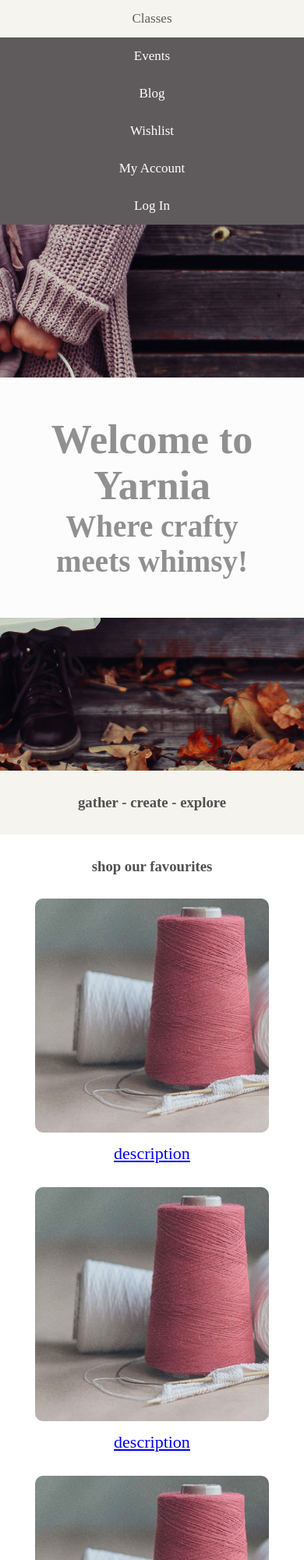
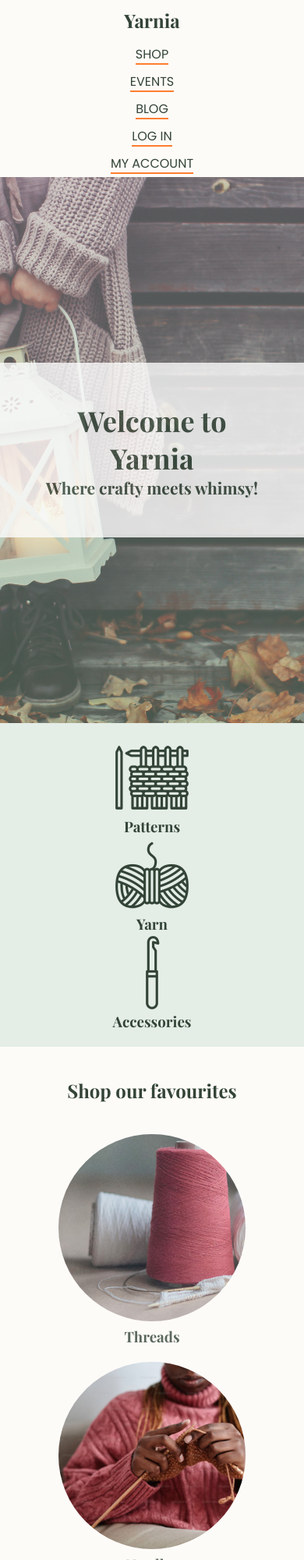
Before and after one commit to reb84/Yarnia, a plain HTML site: page index.html in a window 390 px wide. Shown: the top 2000 px of the page at 78% size. Drawn offline with nearby package versions, Linux system fonts and the light colour scheme; a web font is replaced by a local one.

Commit message:
redesign & responsiveness

```diff
--- a/index.html
+++ b/index.html
@@ -3,8 +3,14 @@
   <head>
     <meta charset="UTF-8" />
     <meta name="viewport" content="width=device-width, initial-scale=1.0" />
-    <title>Yarnia</title>
-    <!-- google fonts -->
+    <title>Yarnia - Craft & Whimsy</title>
+    <!--GOOGLE FONTS-->
+    <link rel="preconnect" href="https://fonts.googleapis.com" />
+    <link rel="preconnect" href="https://fonts.gstatic.com" crossorigin />
+    <link
+      href="https://fonts.googleapis.com/css2?family=Playfair+Display:ital,wght@0,400..900;1,400..900&family=Poppins:ital,wght@0,100;0,200;0,300;0,400;0,500;0,600;0,700;0,800;0,900;1,100;1,200;1,300;1,400;1,500;1,600;1,700;1,800;1,900&display=swap"
+      rel="stylesheet"
+    />
 
     <!-- stylesheet -->
     <link rel="stylesheet" href="/styles.css" />
@@ -13,18 +19,17 @@
     <!-- navigation -->
     <nav>
       <div class="container">
-        <div class="topnav">
-          <!-- Left-aligned links (default) -->
-          <a href="#">Classes</a>
-          <a href="#">Events</a>
-          <a href="#">Blog</a>
-
-          <!-- Right-aligned links -->
-          <div class="topnav-right">
-            <a href="#">Wishlist</a>
-            <a href="#">My Account</a>
-            <a href="#">Log In</a>
-          </div>
+        <div class="nav-logo">
+          <h2>Yarnia</h2>
+        </div>
+        <div class="nav">
+          <ul class="nav-menu">
+            <li class="nav-item"><a href="#">Shop</a></li>
+            <li class="nav-item"><a href="#">Events</a></li>
+            <li class="nav-item"><a href="#">Blog</a></li>
+            <li class="nav-item"><a href="#">Log In</a></li>
+            <li class="nav-item"><a href="#">My Account</a></li>
+          </ul>
         </div>
       </div>
     </nav>
@@ -32,34 +37,103 @@
       <div class="hero">
         <div class="hero-text">
           <h1>Welcome to Yarnia</h1>
-          <h2>Where crafty meets whimsy!</h2>
+          <h3>Where crafty meets whimsy!</h3>
         </div>
       </div>
     </header>
-    <main>
-      <div class="statement"><h3>gather - create - explore</h3></div>
-      <div class="shop">
-        <div class="container">
-          <h3>shop our favourites</h3>
 
-          <div class="favourites">
-            <div class="faveitem">
-              <div class="fave-img"><img src="imgs\shop01.jpg" /></div>
-              <span><a href="#">description</a></span>
+    <!-- statement -->
+
+    <section class="statement-container">
+      <div class="container">
+        <div class="statements">
+          <div class="statement-box">
+            <img src="imgs\yicon1.png" />
+            <h3>Patterns</h3>
+          </div>
+          <div class="statement-box">
+            <img src="imgs\yicon3.png" />
+            <h3>Yarn</h3>
+          </div>
+          <div class="statement-box">
+            <img src="imgs\yicon2.png" />
+            <h3>Accessories</h3>
+          </div>
+        </div>
+      </div>
+    </section>
+
+    <!-- shopping -->
+
+    <section class="shopping-container">
+      <div class="container">
+        <h2>Shop our favourites</h2>
+        <div class="shopping">
+          <div class="shopping-box">
+            <a href="#"><img src="imgs\shop01.jpg" /></a>
+            <h3>Threads</h3>
+          </div>
+          <div class="shopping-box">
+            <a href="#"><img src="imgs\shop02.jpg" /></a>
+            <h3>Needles</h3>
+          </div>
+          <div class="shopping-box">
+            <a href="#"><img src="imgs\shop05.jpg" /></a>
+            <h3>Yarn</h3>
+          </div>
+          <div class="shopping-box">
+            <a href="#"><img src="imgs\shop03.jpg" /></a>
+            <h3>Patterns</h3>
+          </div>
+          <div class="shopping-box">
+            <a href="#"><img src="imgs\shop06.jpg" /></a>
+            <h3>Extras</h3>
+          </div>
+        </div>
+        <div class="button-main">
+          <a class="section-button" href="#" title="Click for the full range">Shop All</a>
+        </div>
+      </div>
+    </section>
+
+    <!-- patterns -->
+
+    <section class="pattern-container">
+      <div class="container">
+        <h2>Pattern Library</h2>
+        <div class="patterns">
+          <div class="pattern-row">
+            <div class="pattern-column">
+              <img src="/imgs/pat01.jpg" />
+              <img src="/imgs/pat02.jpg" />
             </div>
-            <div class="faveitem">
-              <div class="fave-img"><img src="imgs\shop01.jpg" /></div>
-              <span><a href="#">description</a></span>
+            <div class="pattern-column">
+              <img src="/imgs/pat05.jpg" />
+              <img src="/imgs/pat03.jpg" />
             </div>
-            <div class="faveitem">
-              <div class="fave-img"><img src="imgs\shop01.jpg" /></div>
-              <span><a href="#">description</a></span>
+            <div class="pattern-column">
+              <img src="/imgs/pat04.jpg" />
+              <img src="/imgs/pat06.jpg" />
+            </div>
+            <div class="pattern-column">
+              <img src="/imgs/pat08.jpg" />
+              <img src="/imgs/pat07.jpg" />
             </div>
           </div>
-          <!-- TESTING -->
+        </div>
+        <div class="button-main">
+          <a class="section-button" href="#" title="See our full pattern library"
+            >Shop All Patterns</a
+          >
         </div>
       </div>
-    </main>
-    <footer><h1>FOOTER STUFF</h1></footer>
+    </section>
+
+    <footer class="footer">
+      <p>
+        @Rebecca Upton. 2024. Website made for Codecademy Challenge. Knitting icons created by
+        <a href="https://www.flaticon.com/free-icons/knitting" title="knitting icons">Iconixar</a>.
+      </p>
+    </footer>
   </body>
 </html>
--- a/styles.css
+++ b/styles.css
@@ -8,52 +8,77 @@ body {
   scroll-behavior: smooth;
   margin: 0;
   padding: 0;
-  background-color: #f5f4ef;
-  color: #534f50;
+  background-color: #fdfbf8;
+  color: #334437;
   text-align: center;
   font-size: 16px;
+  font-family: "Poppins", sans-serif;
+}
+
+h1,
+h2,
+h3,
+h4 {
+  font-family: "Playfair Display", serif;
+  color: #334437;
 }
 
 /*sizing*/
 
 .container {
   margin: 0 auto;
-  max-width: 1250px;
+  max-width: 90%;
 }
 
 /* navigation */
 
-nav,
-footer {
-  background-color: #5f5b5c;
+nav {
+  width: 100%;
 }
 
-.topnav {
-  position: relative;
-  overflow: hidden;
+.nav-logo {
+  padding: 10px 0;
 }
 
-.topnav a {
-  float: left;
-  color: #fff;
-  text-align: center;
-  padding: 14px 16px;
-  text-decoration: none;
-  font-size: 17px;
-}
-.topnav a:hover {
-  background-color: #f5f4ef;
-  color: #5f5b5c;
+.nav {
+  width: 100%;
+  display: flex;
+  justify-content: center;
+  align-items: center;
 }
 
-.topnav-right {
-  float: right;
+.nav-menu {
+  width: 90%;
+  list-style: none;
+  display: inline-flex;
+  justify-content: space-around;
+  margin-top: 0;
+  padding: 10px 0;
+}
+
+.nav-item {
+  padding: 5px;
+}
+
+.nav-item a {
+  text-decoration: none;
+  text-transform: uppercase;
+  color: #334437;
+  border-bottom: 2px solid #ff7e30;
+}
+
+.nav-item a:hover {
+  text-decoration: none;
+  text-transform: uppercase;
+  color: #ff7e30;
+  border-bottom: 1px dotted #334437;
 }
 
 /* hero */
 
 .hero {
-  background-image: url("../imgs/yarniahero.jpg");
+  background-image: linear-gradient(rgba(216, 216, 216, 0.4), rgba(166, 204, 171, 0.4)),
+    url("../imgs/yarniahero.jpg");
   background-repeat: no-repeat;
   background-size: cover;
   background-position: center;
@@ -67,57 +92,185 @@ footer {
 .hero-text {
   font-size: 26px;
   background-color: #fcfcfc;
-  color: #909090;
   padding: 50px;
+  opacity: 0.8;
+  width: 100%;
 }
 
-/* statement */
+/* statements */
 
-.statement {
-  padding: 30px 0;
+.statement-container {
+  background-color: #e4ede6;
 }
 
-/* shop preview */
-
-.shop {
-  background-color: #fff;
-  padding: 30px 0;
+.statements {
+  display: flex;
+  width: 100%;
+  align-items: center;
+  justify-content: center;
+  padding: 20px 0;
 }
 
-.favourites {
+.statement-box {
   display: flex;
-  flex-direction: row;
+  flex-direction: column;
+  align-items: center;
+  justify-content: center;
+}
+
+.statement-box h3 {
+  text-align: center;
+}
+
+.statement-box img {
+  width: 50%;
+}
+
+/* buttons */
+
+.button-main {
+  margin-top: 30px;
+}
+
+.section-button {
+  background-color: #ff7e30;
+  color: #fff;
+  border-radius: 10px;
+  padding: 10px 25px;
+  text-decoration: none;
+  transition: 0.3s;
+}
+
+.section-button:hover {
+  color: #fff;
+  background-color: #334437;
+}
+
+/* shopping */
+
+.shopping-container {
+  padding: 40px 0;
+}
+
+.shopping {
+  display: flex;
+  width: 100%;
+  align-items: center;
+  justify-content: center;
+  padding: 20px 0;
+}
+
+.shopping-box {
+  display: flex;
+  flex-direction: column;
+  align-items: center;
+  justify-content: center;
+  margin-top: 20px;
+}
+
+.shopping-box h3 {
+  text-align: center;
+  opacity: 0.8;
+}
+
+.shopping-box img {
+  width: 80%;
+  border-radius: 50%;
+  transition: all 0.4s ease-in-out;
+}
+
+.shopping-box img:hover {
+  transform: scale(1.06);
+  cursor: pointer;
+  box-shadow: rgba(0, 0, 0, 0.35) 0px 5px 15px;
+}
+
+/* patterns */
+
+.pattern-container {
+  padding: 40px 0;
+  background-color: #e4ede6;
+}
+
+.patterns {
+  padding: 20px 0;
+}
+
+.pattern-row {
+  display: flex;
   flex-wrap: wrap;
   justify-content: center;
-  align-items: center;
-  align-content: center;
-  gap: 20px;
-  margin: 30px 0;
 }
 
-.faveitem {
-  flex-direction: column;
+.pattern-column {
+  flex: 24%;
+  max-width: 25%;
+  padding: 0 4px;
 }
 
-.faveitem img {
-  transition: all 0.4s ease-in-out;
+.pattern-column img {
+  margin-top: 8px;
+  vertical-align: middle;
+  width: 100%;
   border-radius: 10px;
 }
 
-.faveitem img:hover {
-  transform: scale(1.02);
+/* footer */
+
+.footer {
+  padding: 20px 0;
 }
 
-.faveitem span {
-  font-size: 22px;
-  display: block;
-  padding: 10px 0;
+.footer p {
+  padding: 20px 0;
+  font-size: 14px;
 }
 
-@media screen and (max-width: 550px) {
-  .topnav a,
-  .topnav-right {
-    float: none;
-    display: block;
+/* responsive */
+
+@media screen and (max-width: 768px) {
+  .hero-text {
+    font-size: 20px;
+  }
+  .statements {
+    min-width: 30%;
+    margin: 0 auto;
+  }
+
+  .shopping {
+    flex-wrap: wrap;
+  }
+
+  .pattern-column {
+    flex: 50%;
   }
 }
+@media screen and (max-width: 480px) {
+  .nav-menu {
+    display: flex;
+    flex-direction: column;
+    width: 100%;
+    text-align: center;
+  }
+
+  ul.nav-menu {
+    padding: 0;
+  }
+
+  .hero-text {
+    font-size: 18px;
+  }
+
+  .statements {
+    flex-wrap: wrap;
+  }
+
+  .shopping {
+    flex-direction: column;
+  }
+
+  .pattern-column {
+    flex: 100%;
+    max-width: 100%;
+  }
+}
```
Also changed, not shown: imgs/pat01.jpg (added), imgs/pat02.jpg (added), imgs/pat03.jpg (added), imgs/pat04.jpg (added), imgs/pat05.jpg (added), imgs/pat06.jpg (added), imgs/pat07.jpg (added), imgs/pat08.jpg (added), imgs/shop04.jpg (deleted), imgs/yicon1.png (added), imgs/yicon2.png (added), imgs/yicon3.png (added).
